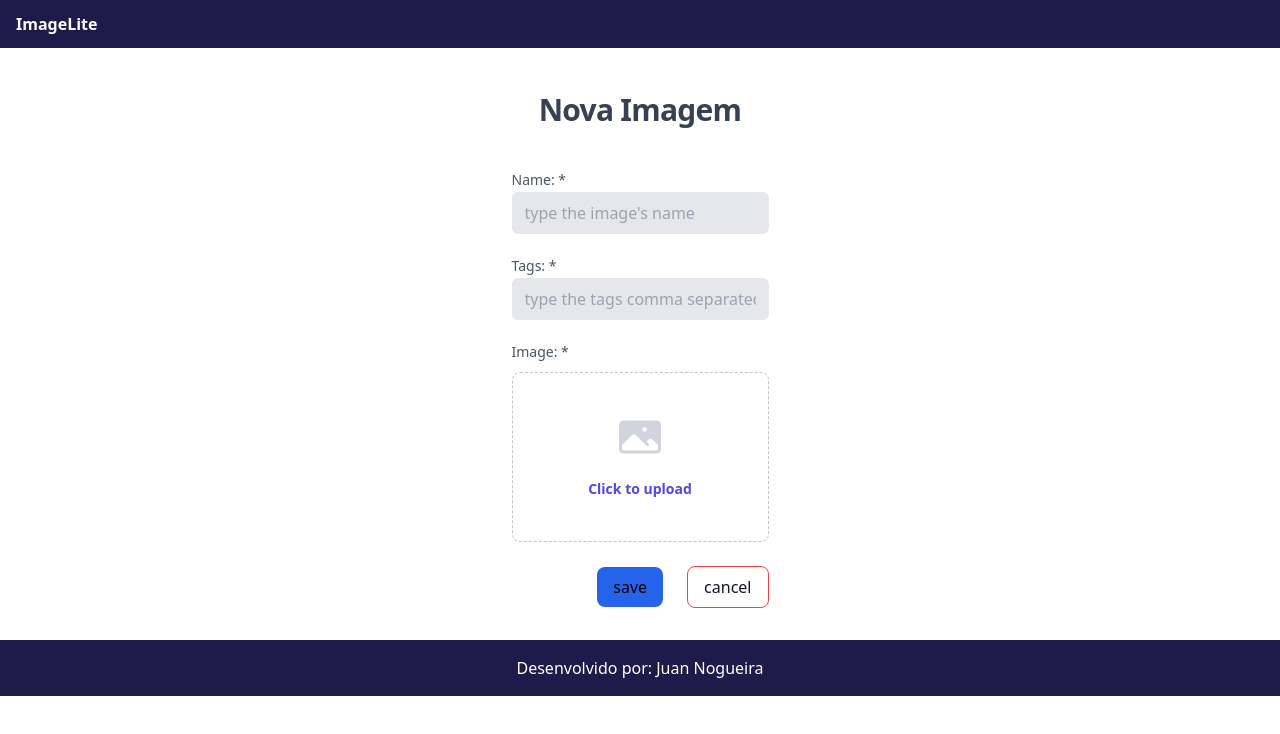
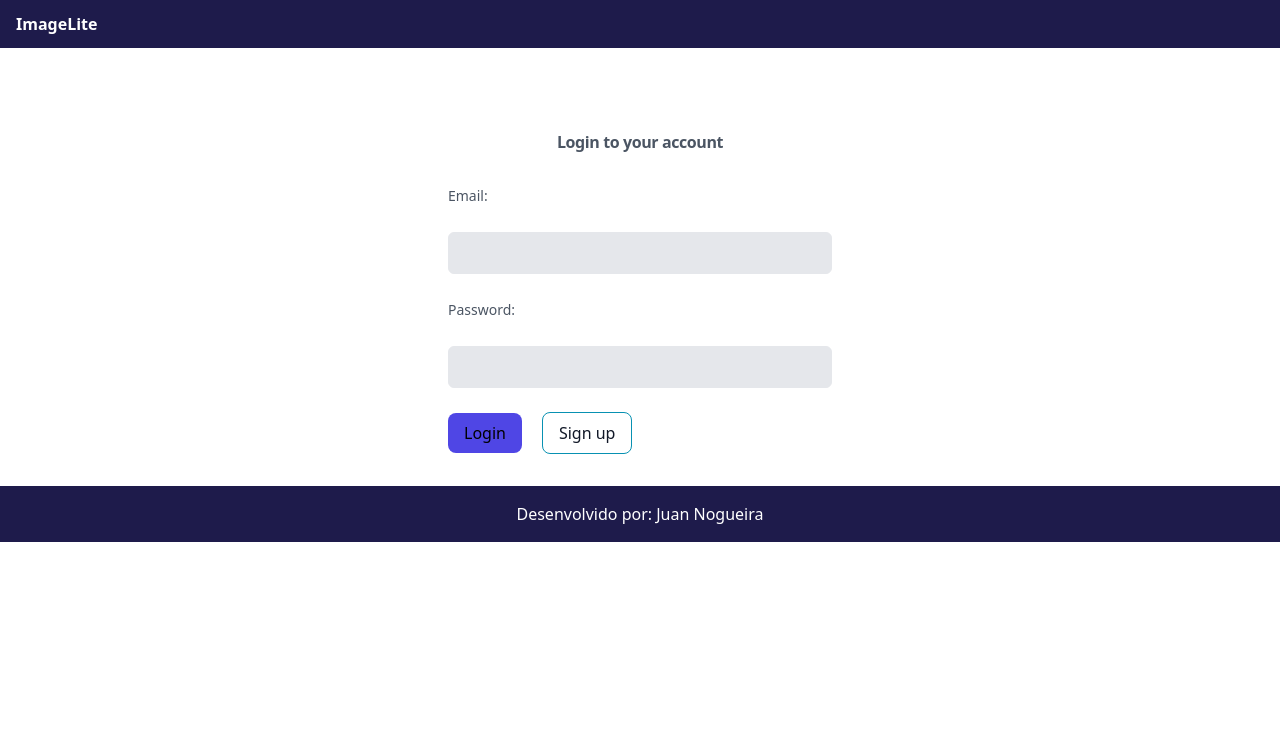
Before and after one commit to nxjuan/imageLiteApi, a Next.js app in the folder View/: page /formulario in a window 1280 px wide. Shown: the top 734 px of the page. Built offline with nearby package versions, Linux system fonts and the light colour scheme.

Commit message:
Authentication implemented

```diff
--- a/View/src/app/formulario/page.tsx
+++ b/View/src/app/formulario/page.tsx
@@ -1,6 +1,6 @@
 'use client'
 
-import { InputText, Template, Button, RenderIf, useNotification, FieldError } from '@/components'
+import { InputText, Template, Button, RenderIf, useNotification, FieldError, AuthenticatedPage } from '@/components'
 import Link from 'next/link'
 import { useFormik } from 'formik'
 import { useState } from 'react';
@@ -50,6 +50,7 @@ export default function Formulario(){
     }
 
     return (
+        <AuthenticatedPage>
             <Template loading={loading}>
                 <section className='flex flex-col items-center justfy-center my-5'>
                     <h5 className='mt-3 mb-10 text-3xl font-extrabold tracking-tight text-translate-900 text-gray-700'>Nova Imagem</h5>
@@ -104,5 +105,6 @@ export default function Formulario(){
                     </form>
                 </section>
             </Template>
+        </AuthenticatedPage>
     )
 }
--- a/View/src/app/galeria/page.tsx
+++ b/View/src/app/galeria/page.tsx
@@ -1,6 +1,6 @@
 'use client'
 
-import { Template, ImageCard, Button, InputText, useNotification } from '@/components/'
+import { Template, ImageCard, Button, InputText, useNotification, AuthenticatedPage } from '@/components/'
 import { use, useState } from 'react'
 import { useImageService } from '@/resources/image/image.service'
 import { Image } from '@/resources/image/image.resource';
@@ -45,6 +45,7 @@ export default function GaleriaPage(){
     }
 
     return (
+        <AuthenticatedPage>
             <Template loading={loading}>
                 <section className='flex flex-col items-center justfy-center my-5'>
                     <div className='flex space-x-4'>
@@ -72,5 +73,6 @@ export default function GaleriaPage(){
                     }
                 </section>
             </Template>
+        </AuthenticatedPage>
     )
 }
```
Lines whose indentation alone changed are shown as unchanged.
